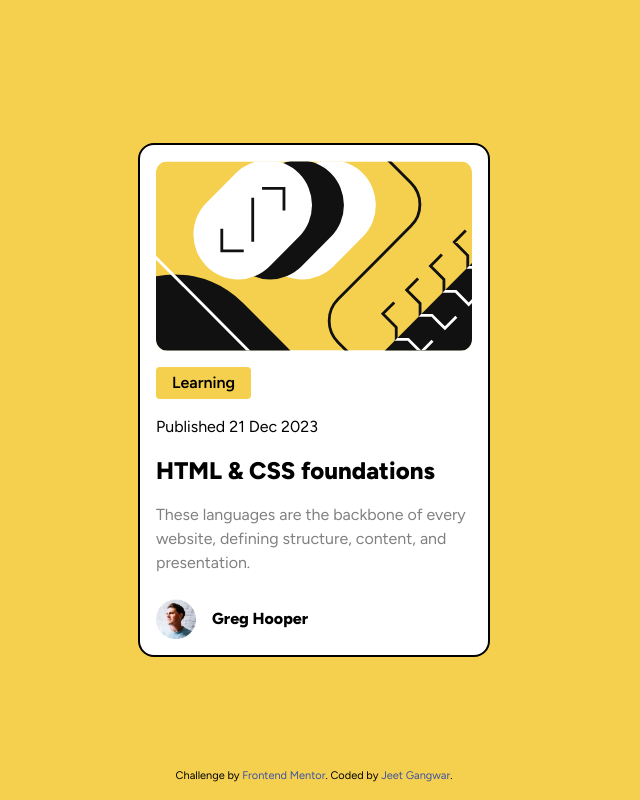
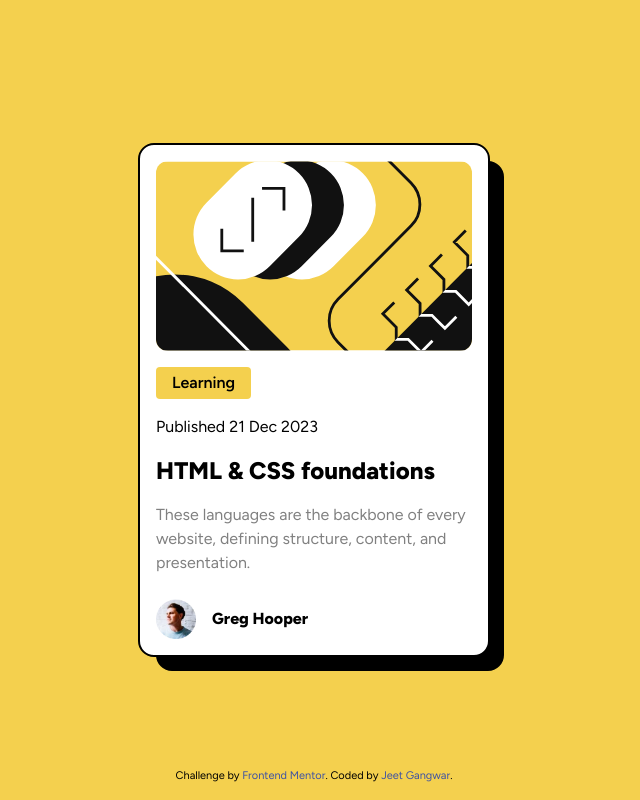
Before and after one commit to i-amWin/blog-preview-card-Frontend_Mentor, a plain HTML site: page index.html in a window 1280 px wide. Shown: the whole page, without its empty margins (326-966 px from the left). Drawn offline with nearby package versions, Linux system fonts and the light colour scheme.

Commit message:
fis missing design

```diff
--- a/index.html
+++ b/index.html
@@ -45,7 +45,7 @@
     class="min-h-[100svh] bg-[hsl(47,88%,63%)] flex justify-center items-center px-4"
   >
     <div
-      class="bg-white p-4 border-black border-2 rounded-2xl space-y-4 max-w-[22rem]"
+      class="bg-white p-4 border-black border-2 rounded-2xl space-y-4 max-w-[22rem] relative after:absolute after:inset-0 after:rounded-2xl after:border-2 after:bg-black after:border-black after:z-[-1] after:translate-y-4 after:translate-x-4"
     >
       <div class="rounded-xl overflow-hidden">
         <img
```
